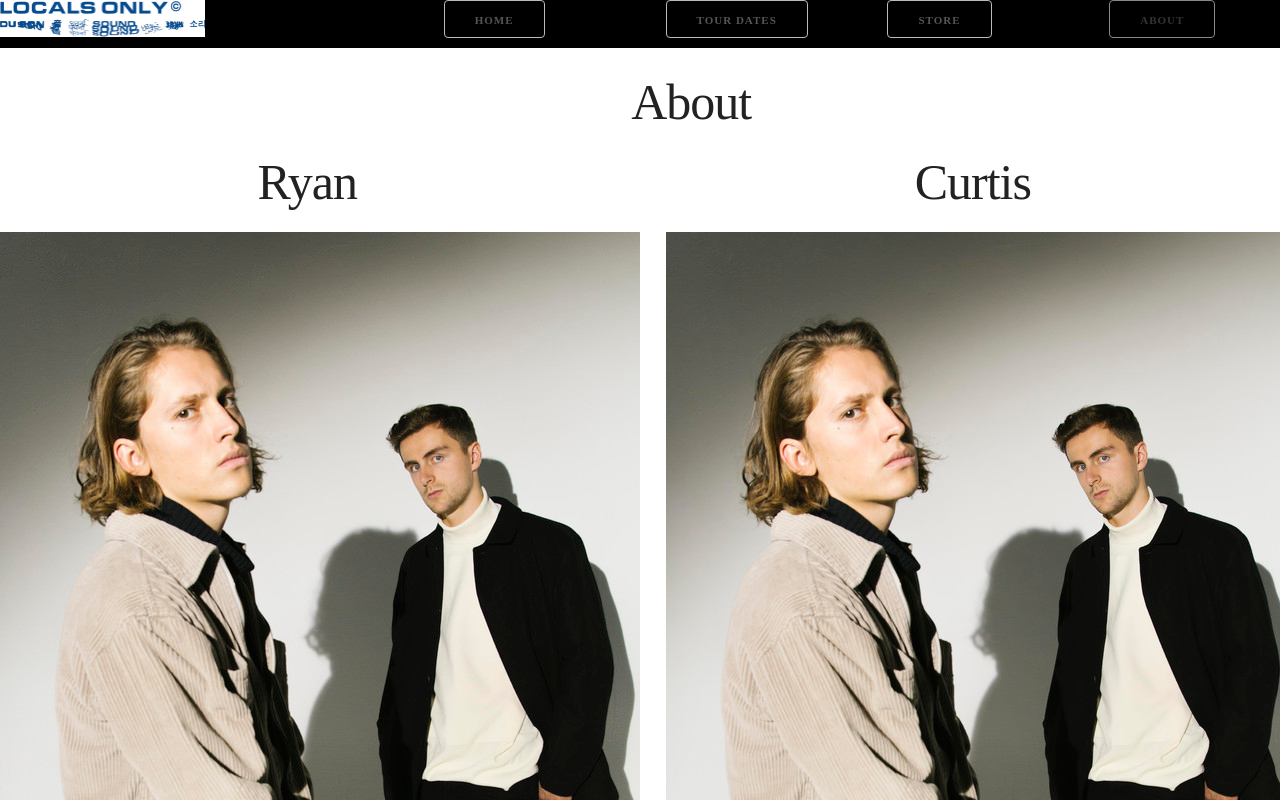
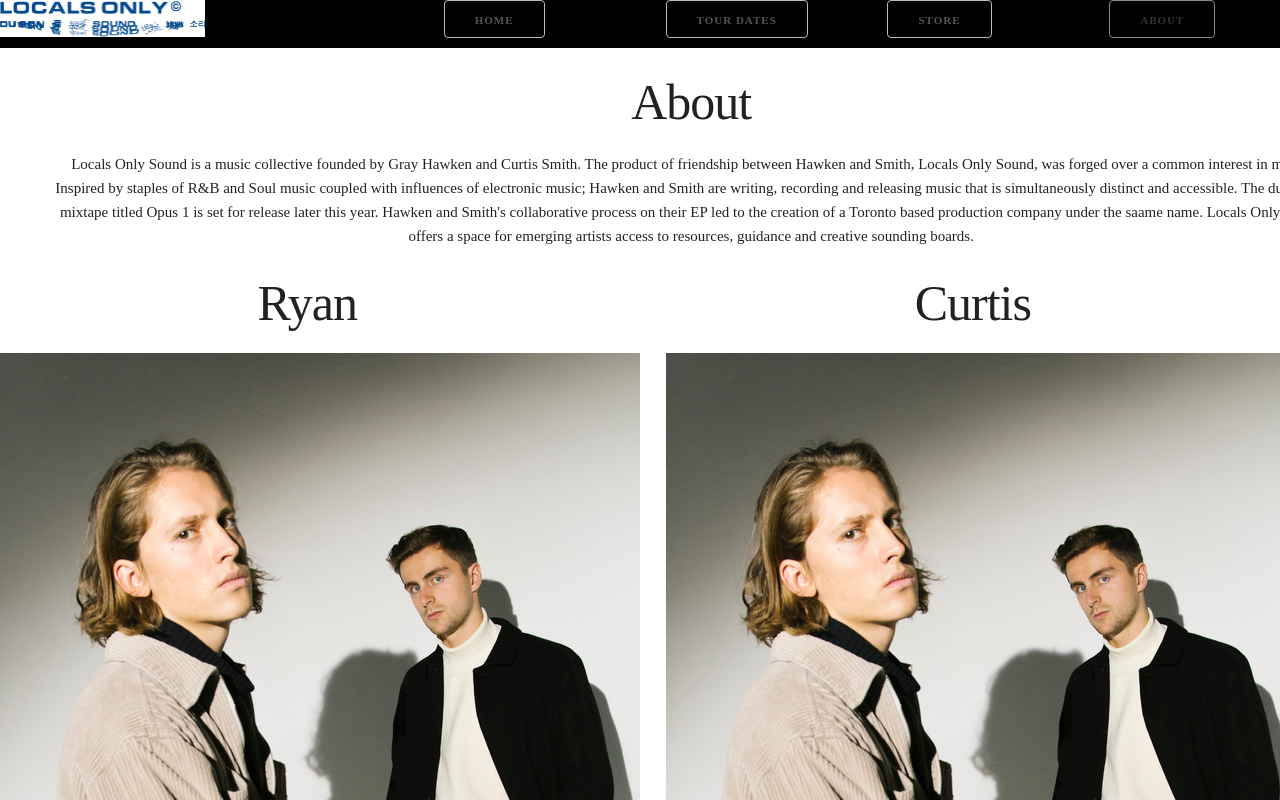
Before and after one commit to igniscyan/lofe, a React (Create React App) app: page / in a window 1280 px wide. Both pictures are taken after a click on the button "ABOUT". Shown: the top 800 px of the page. Built offline with nearby package versions, Linux system fonts and the light colour scheme.

Commit message:
Final push for call

```diff
--- /dev/null
+++ b/public/reset.css
@@ -0,0 +1,43 @@
+html, body, div, span, applet, object, iframe,
+h1, h2, h3, h4, h5, h6, p, blockquote, pre,
+a, abbr, acronym, address, big, cite, code,
+del, dfn, em, img, ins, kbd, q, s, samp,
+small, strike, strong, sub, sup, tt, var,
+b, u, i, center,
+dl, dt, dd, ol, ul, li,
+fieldset, form, label, legend,
+table, caption, tbody, tfoot, thead, tr, th, td,
+article, aside, canvas, details, embed,
+figure, figcaption, footer, header, hgroup,
+menu, nav, output, ruby, section, summary,
+time, mark, audio, video {
+  margin: 0;
+  padding: 0;
+  border: 0;
+  font-size: 100%;
+  font: inherit;
+  vertical-align: baseline;
+}
+/* HTML5 display-role reset for older browsers */
+article, aside, details, figcaption, figure,
+footer, header, hgroup, menu, nav, section {
+  display: block;
+}
+body {
+  line-height: 1;
+}
+ol, ul {
+  list-style: none;
+}
+blockquote, q {
+  quotes: none;
+}
+blockquote:before, blockquote:after,
+q:before, q:after {
+  content: '';
+  content: none;
+}
+table {
+  border-collapse: collapse;
+  border-spacing: 0;
+}
--- a/src/Components/About/About.js
+++ b/src/Components/About/About.js
@@ -37,6 +37,23 @@
                         <center> {json.Curtis.Bio} </center>
                     </div>
                 )
+
+            case 'General':
+                    return(
+                        <div>
+                            <center>
+                                <p>
+                                    Locals Only Sound is a music collective founded by Gray Hawken and Curtis Smith. The product of
+                                    friendship between Hawken and Smith, Locals Only Sound, was forged over a common interest in music. Inspired
+                                    by staples of R&B and Soul music coupled with influences of electronic music; Hawken and Smith are writing, recording
+                                    and releasing music that is simultaneously distinct and accessible. The duo's first mixtape titled Opus 1 is set
+                                    for release later this year. Hawken and Smith's collaborative process on their EP led to the creation of a
+                                    Toronto based production company under the saame name. Locals Only Sound offers a space for emerging artists
+                                    access to resources, guidance and creative sounding boards.
+                                </p>
+                            </center>
+                            </div>
+                    )
             default:
                 return (
                     <h1> No1 provided damn </h1>
--- a/src/Components/PageContent/PageContent.js
+++ b/src/Components/PageContent/PageContent.js
@@ -66,6 +66,7 @@
             </div>
             <div className='four column'>
                 <center><h1>About</h1></center>
+                <About member = 'General' />
             </div>
             <div className='four column'>
 
```
